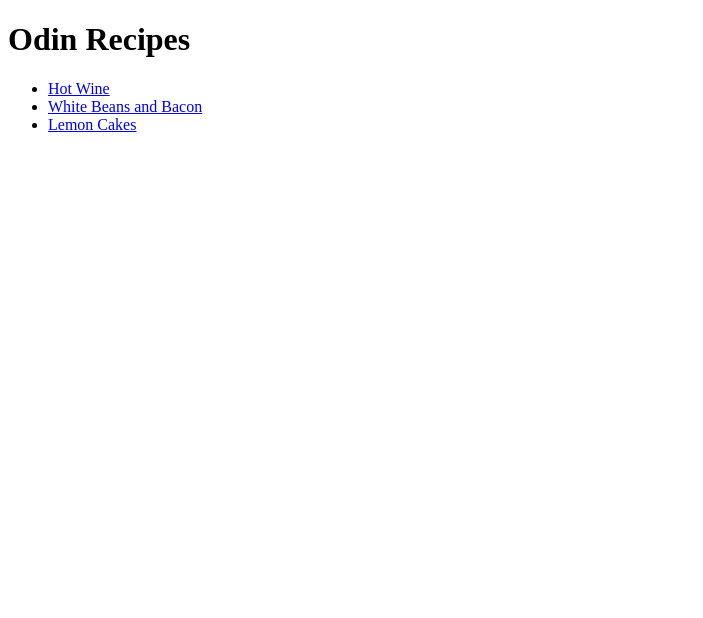
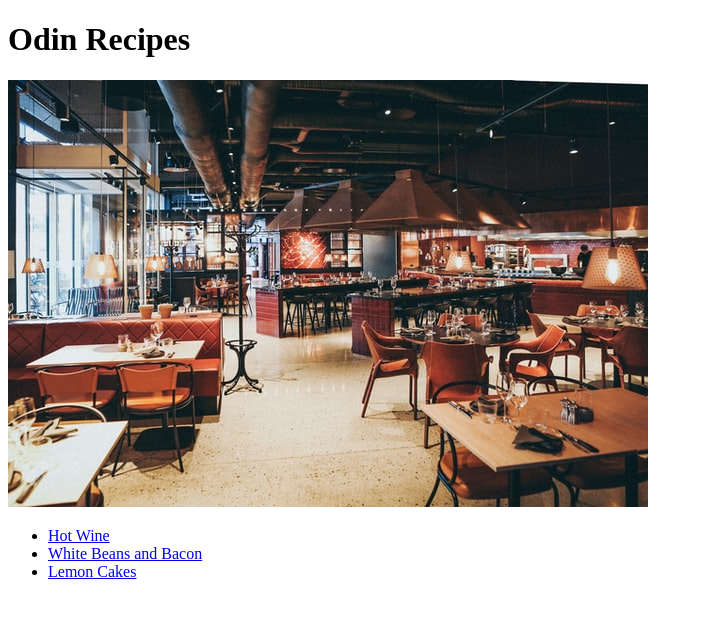
Before and after one commit to seeniik/odin-recipes, a plain HTML site: page index.html in a window 1280 px wide. Shown: the whole page, without its empty margins (0-703 px from the left). Drawn offline with Linux system fonts and the light colour scheme.

Commit message:
Add rkk_front.jpg image to index.html

```diff
--- a/index.html
+++ b/index.html
@@ -10,6 +10,8 @@
 <body>
 
     <h1>Odin Recipes</h1>
+
+    <img src="../odin-recipes/images/rkk_front.jpg" alt="Red Keep Kitchens Front of House">
 
         <ul>
             <li><a href="./recipes/hot_wine.html">Hot Wine</a></li>
```
Also changed, not shown: images/rkk_front.jpg (added).
